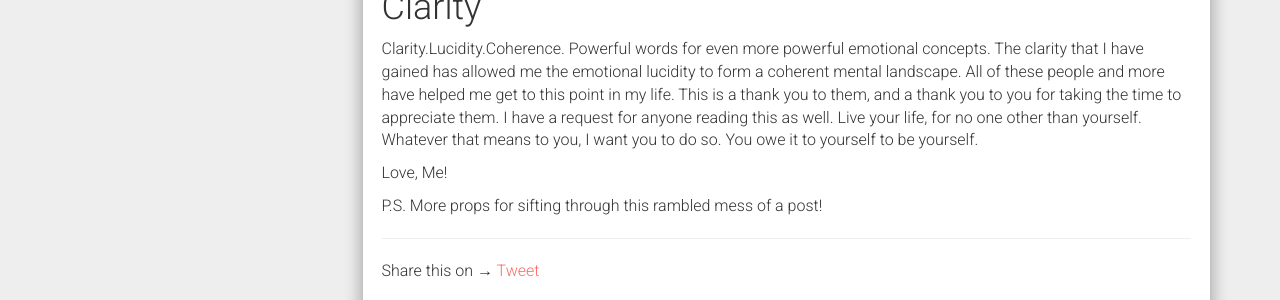
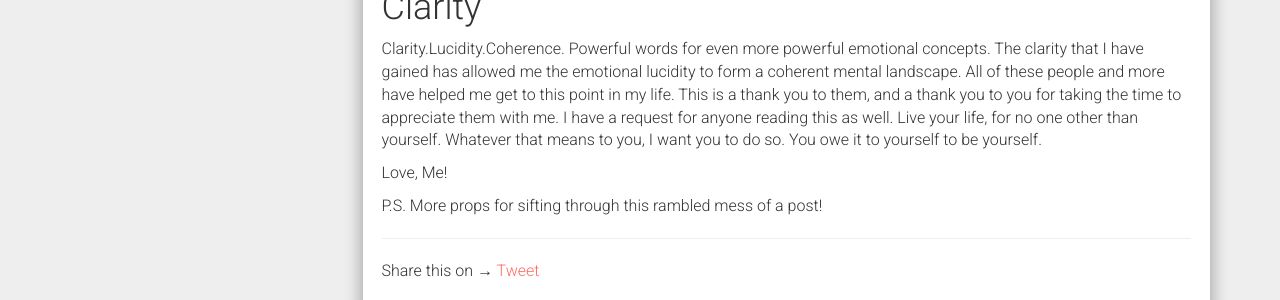
Before and after one commit to Astjust1/Blog, a Jekyll site: the page built from _posts/2017-07-23-Clarity.md, in a window 1280 px wide. Shown: the part 1602-1902 px from the top of the page. Built offline with Jekyll 4.4.1, drawn with Linux system fonts in a browser that asks for light colours; nearby versions of some CDN libraries; comment, search, counter and statistics services are not loaded.

Commit message:
clarity was not perfect

```diff
--- a/_posts/2017-07-23-Clarity.md
+++ b/_posts/2017-07-23-Clarity.md
@@ -35,7 +35,7 @@ Dad. I miss you. Your death haunts me, but in an odd way the darkness of the sit
 
 # Clarity #
 
-Clarity.Lucidity.Coherence. Powerful words for even more powerful emotional concepts. The clarity that I have gained has allowed me the emotional lucidity to form a coherent mental landscape. All of these people and more have helped me get to this point in my life. This is a thank you to them, and a thank you to you for taking the time to appreciate them. I have a request for anyone reading this as well. Live your life, for no one other than yourself. Whatever that means to you, I want you to do so. You owe it to yourself to be yourself.
+Clarity.Lucidity.Coherence. Powerful words for even more powerful emotional concepts. The clarity that I have gained has allowed me the emotional lucidity to form a coherent mental landscape. All of these people and more have helped me get to this point in my life. This is a thank you to them, and a thank you to you for taking the time to appreciate them with me. I have a request for anyone reading this as well. Live your life, for no one other than yourself. Whatever that means to you, I want you to do so. You owe it to yourself to be yourself.
 
 Love,
 Me!
--- a/index.html
+++ b/index.html
@@ -5,7 +5,7 @@ title: Blog
 <div class="well">
     <div class="list-group">
       {% for post in paginator.posts %}
-      {% if post.show %}
+      {% if post.show === true %}
       <div class="list-group-item">
         <div class="row-action-primary">
           <i class="fa fa-sticky-note"></i>
```
